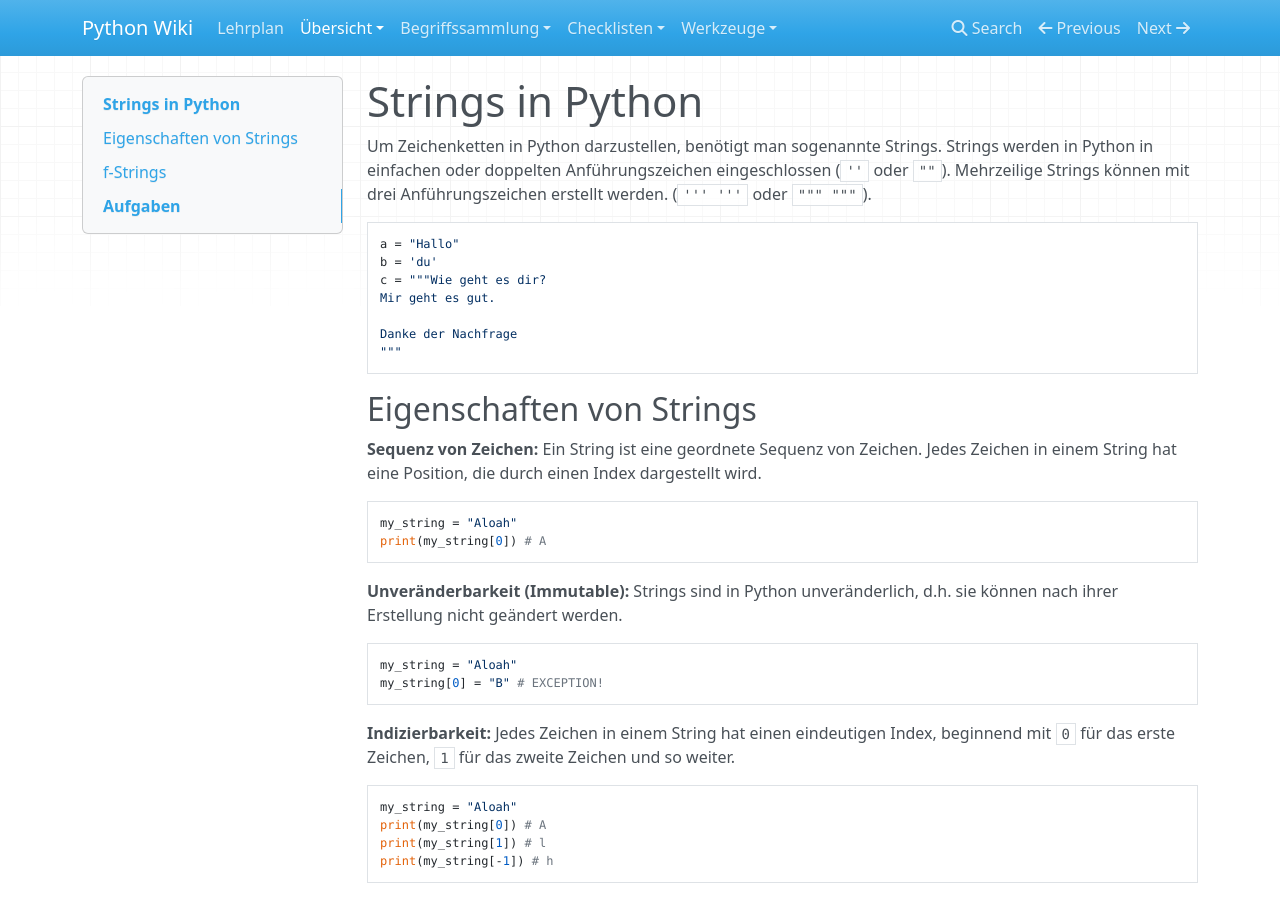
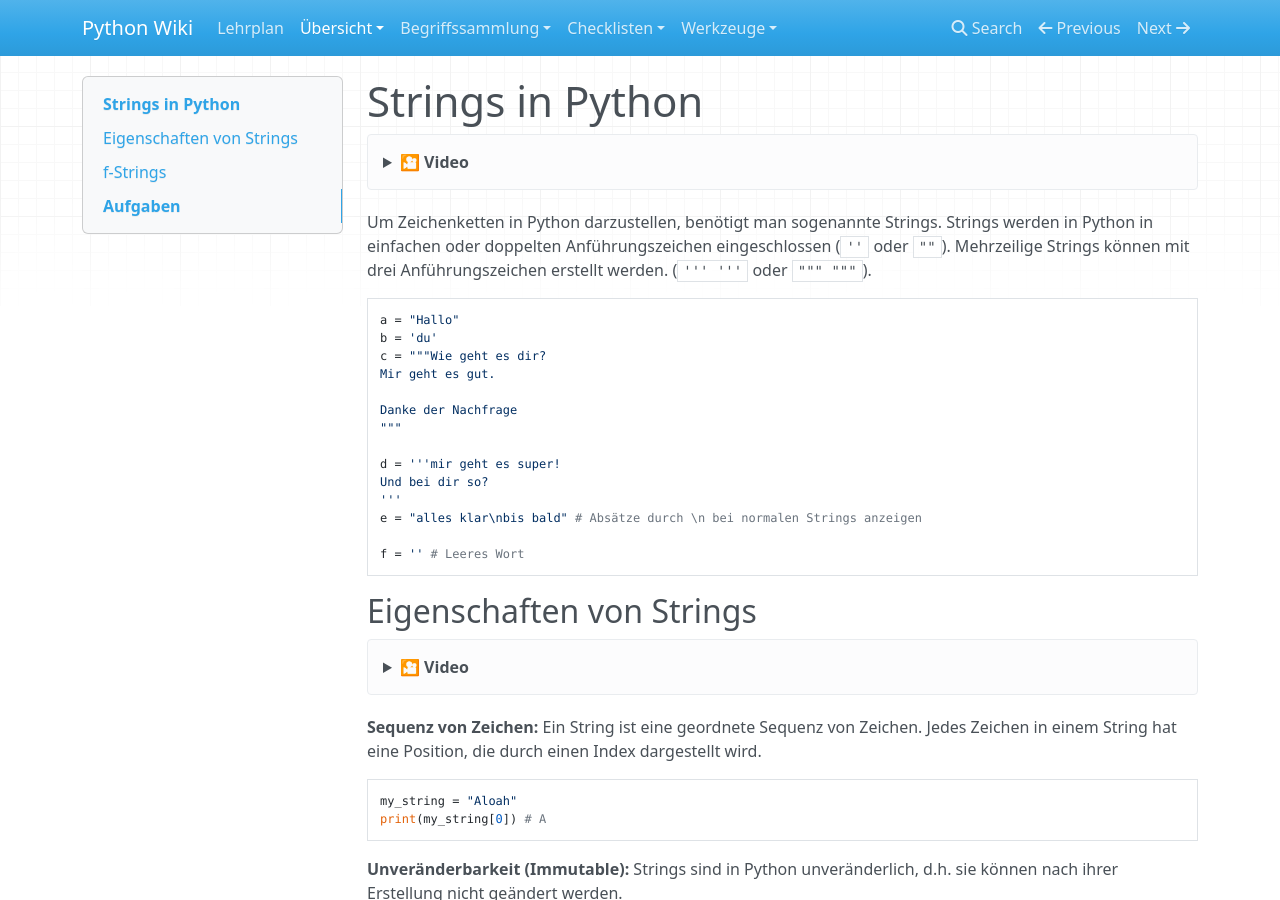
Before and after one commit to kevinsuelzle/Python_Wiki, an MkDocs documentation site: the page built from docs/lehrplan/python_grundlagen/strings/strings.md, in a window 1280 px wide and 900 px high. Built offline with MkDocs 1.6.1, drawn with Linux system fonts in a browser that asks for light colours; nearby versions of some CDN libraries; some of the changed text lies outside the part shown.

Commit message:
added String Videos

````diff
--- a/docs/lehrplan/python_grundlagen/strings/strings.md
+++ b/docs/lehrplan/python_grundlagen/strings/strings.md
@@ -1,4 +1,11 @@
 # Strings in Python
+
+<details>
+<summary>
+🎦 Video
+</summary>
+<iframe width="560" height="315" src="https://www.youtube.com/embed/EA_PBdovZBU?si=SCrNKqnhiAQVueYG" title="YouTube video player" frameborder="0" allow="accelerometer; autoplay; clipboard-write; encrypted-media; gyroscope; picture-in-picture; web-share" allowfullscreen></iframe>
+</details>
 
 Um Zeichenketten in Python darzustellen, benötigt man sogenannte Strings. Strings werden in
 Python in einfachen oder doppelten Anführungszeichen eingeschlossen (`''` oder `""`). Mehrzeilige Strings können mit
@@ -12,11 +19,24 @@ Mir geht es gut.
 
 Danke der Nachfrage
 """
+
+d = '''mir geht es super!
+Und bei dir so?
+'''
+e = "alles klar\nbis bald" # Absätze durch \n bei normalen Strings anzeigen
+
+f = '' # Leeres Wort
 ```
 
 ## Eigenschaften von Strings
 
 [//]: # ([60min])
+<details>
+<summary>
+🎦 Video
+</summary>
+<iframe width="560" height="315" src="https://www.youtube.com/embed/GPSkj72ziQI?si=B6ZZOH84q4qNLxcP" title="YouTube video player" frameborder="0" allow="accelerometer; autoplay; clipboard-write; encrypted-media; gyroscope; picture-in-picture; web-share" allowfullscreen></iframe>
+</details>
 
 **Sequenz von Zeichen:** Ein String ist eine geordnete Sequenz von Zeichen. Jedes Zeichen in einem String hat eine
 Position, die durch einen Index dargestellt wird.
@@ -165,6 +185,14 @@ print(f"Ihr Benutzername in Kleinbuchstaben: {kleinbuchstaben_benutzername}")
 [Lösung](solutions.md#aufgabe-benutzernamen)
 
 ## f-Strings
+
+<details>
+<summary>
+🎦 Video
+</summary>
+<iframe width="560" height="315" src="https://www.youtube.com/embed/vQaCY_HT8mQ?si=4Nw7sjRehy9sd4PZ" title="YouTube video player" frameborder="0" allow="accelerometer; autoplay; clipboard-write; encrypted-media; gyroscope; picture-in-picture; web-share" allowfullscreen></iframe>
+</details>
+
 Um den Inhalt von Variablen einfach in Strings einzubetten, gibt es in Python sog. f-Strings
 (siehe [PEP 498](https://peps.python.org/pep-0498/).
 
````
Also changed, not shown: other parts of docs/lehrplan/python_grundlagen/strings/strings.md (+1 -1 lines), docs/lehrplan/python_grundlagen/strings/solutions.md (+13 -0 lines).
